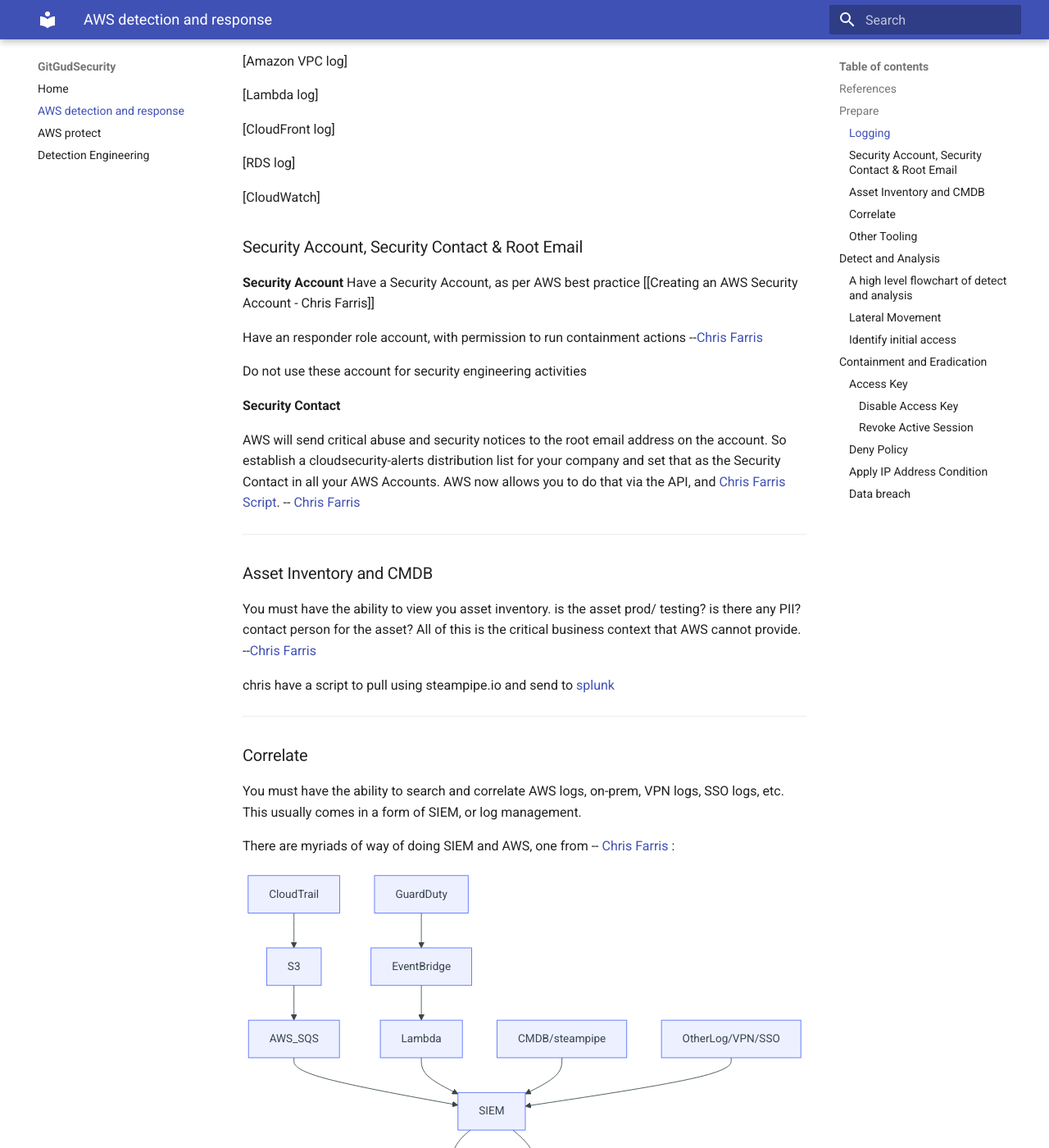
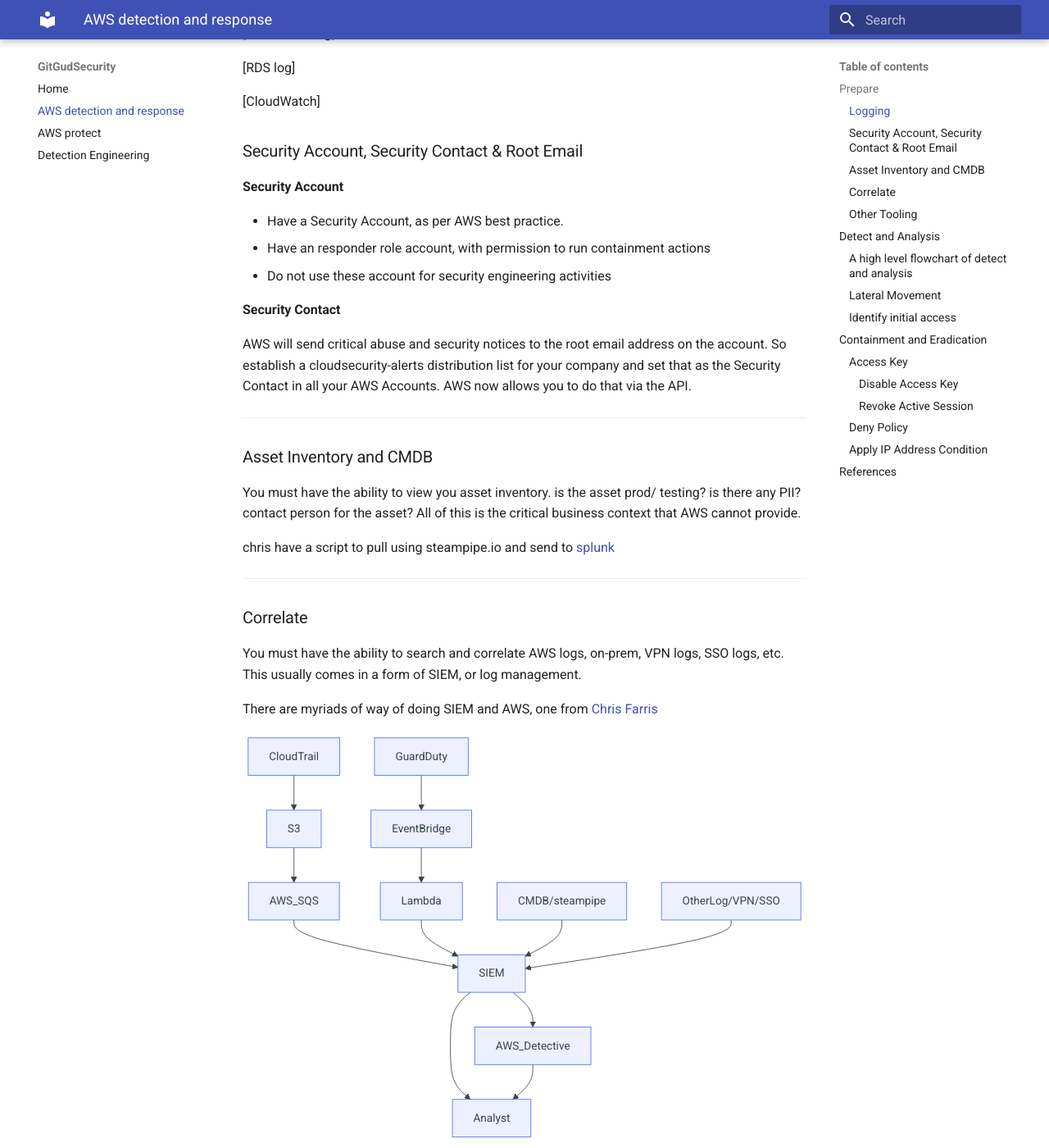
Before and after one commit to aldosimon/GitGudSecurity, an MkDocs documentation site: the page built from docs/AWS detect and response.md, in a window 1280 px wide and 1400 px high, scrolled down 498 px. Shown: the whole window at 82% size. Built offline with MkDocs 1.6.1 and Material for MkDocs 9.7.7, drawn with Linux system fonts in a browser that asks for light colours; some of the changed text lies outside the part shown.

Commit message:
editing aws detect and response, and Detection engineering.

````diff
--- a/docs/AWS detect and response.md
+++ b/docs/AWS detect and response.md
@@ -7,9 +7,6 @@
 description: compediums related to AWS DR
 ---
 # AWS detect and response
-
-## References
-[Chris Farris](https://www.chrisfarris.com/post/aws-ir/)
 
 ## Prepare
 
@@ -38,22 +35,20 @@
 ### Security Account, Security Contact & Root Email
 
 **Security Account**
-Have a Security Account, as per AWS best practice [[Creating an AWS Security Account - Chris Farris]]
 
-Have an responder role account, with permission to run containment actions --[Chris Farris](https://www.chrisfarris.com/post/aws-ir/)
-
-Do not use these account for security engineering activities
+- Have a Security Account, as per AWS best practice.
+- Have an responder role account, with permission to run containment actions
+- Do not use these account for security engineering activities
 
 **Security Contact**
 
-AWS will send critical abuse and security notices to the root email address on the account. So establish a cloudsecurity-alerts distribution list for your company and set that as the Security Contact in all your AWS Accounts. AWS now allows you to do that via the API, and [Chris Farris Script](https://github.com/jchrisfarris/aws-fast-fixes/tree/master/org-configure-alternate-contacts).
--- [Chris Farris](https://www.chrisfarris.com/post/aws-ir/)
+AWS will send critical abuse and security notices to the root email address on the account. So establish a cloudsecurity-alerts distribution list for your company and set that as the Security Contact in all your AWS Accounts. AWS now allows you to do that via the API.
 
 ----
 
 ### Asset Inventory and CMDB
 
-You must have the ability to view you asset inventory. is the asset prod/ testing? is there any PII? contact person for the asset? All of this is the critical business context that AWS cannot provide. --[Chris Farris](https://www.chrisfarris.com/post/aws-ir/)
+You must have the ability to view you asset inventory. is the asset prod/ testing? is there any PII? contact person for the asset? All of this is the critical business context that AWS cannot provide.
 
 chris have a script to pull using steampipe.io and send to [splunk](https://github.com/jchrisfarris/steampipe_splunk_tables/tree/main)
 
@@ -64,7 +59,7 @@
 
 You must have the ability to search  and correlate AWS logs, on-prem, VPN logs, SSO logs, etc. This usually comes in a form of SIEM, or log management.
 
-There are myriads of way of doing SIEM and AWS, one from -- [Chris Farris](https://www.chrisfarris.com/post/aws-ir/) :
+There are myriads of way of doing SIEM and AWS, one from [Chris Farris](https://www.chrisfarris.com/post/aws-ir/)
 
 ```mermaid
 graph TD
@@ -86,24 +81,8 @@
 - VPC FlowLogs will help you understand the network plane stuff. Who is coming and going from your castle?
 - Preparing to conduct an EC2 or Container forensic operation is best done before you need to do that.
 - Detective is a managed capability from AWS to help you understand and investigate events, but it’s pretty expensive. This is useful if you don’t already have the tooling to help
-- [ ] learn more about AWS detective⏫
 - Macie is great for finding the PII in your environment. [Chris Farris Macie](https://www.chrisfarris.com/post/revisiting-macie/).
 ## Detect and Analysis
-
--- [Chris Farris](https://www.chrisfarris.com/post/aws-ir/)
-start with:
-```
-index="aws_cloudtrail" "i-086c8727e55bb6d68"
-readOnly=false
-| table eventName, eventSource, userIdentity.arn, sourceIPAddress
-```
-
-then move to chosen ARN or IP or resources
-
-```
-index="aws_cloudtrail" userIdentity.arn=arn:aws:sts::759429568549:assumed-role/Developer/*
-| table eventName, eventSource, sourceIPAddress
-```
 
 ### A high level flowchart of detect and analysis
 ```mermaid
@@ -111,7 +90,7 @@
 
     A[Event] --> B[what the event about?]
 
-	B --> |Resources| C[investigate resources]
+	  B --> |Resources| C[investigate resources]
 
     B --> |Identity| D[investigate identity]
 
@@ -158,7 +137,6 @@
 | stats count by eventName, userIdentity.arn, sourceIPAddress
 ```
 
-
 (stub)
 [[Lateral movement risks in the cloud and how to prevent them – Part 1 the network layer (VPC)  Wiz Blog]]
 [[EC2-Instance-Connect Lateral Movement Strategy for Data Exfiltration]]
@@ -168,9 +146,10 @@
 
 One key thing you’ll need to do as part of containment is to figure out how they got in in the first place. If it was leaked keys to GitHub, that’s easy. If attacker exfiltrated the credentials from an EC2 instance or container due to an application issue, that will be a bit harder to find.
 
-> With EC2 Instance Roles, the Instance ID is part of the Role Session Name, which may help you.
+With EC2 Instance Roles, the Instance ID is part of the Role Session Name, which may help you.
 
 But if you can’t find the initial vector, you’ll play wack-a-mole with containment, or you’ll have to be more impactful with the containment policies you apply. This is one reason that best-practice is to have one role per resource or app (the other is to maintain least-privilege).
+
 ## Containment and Eradication
 
 ### Access Key
@@ -181,15 +160,15 @@
 
 ![20250212130822.png](../img/20250212130822.png)
 
--- [Chris Farris](https://www.chrisfarris.com/post/aws-ir/)
 #### Revoke Active Session
 
 Temporary credentials that Lambda, EC2 Instances, and Containers use, you need to invalidate the compromised credentials. Via the AWS console, you can say, “Deny everything for all sessions created before X date-time”.
-**remember that**: attackers may be able to use the same exploit again if you don't know initial access.
+
+attackers may be able to use the same exploit again if you don't know initial access.
+
 
 ![20250212131016.png](../img/20250212131016.png)
 
--- [Chris Farris](https://www.chrisfarris.com/post/aws-ir/)
 
 ### Deny Policy
 
@@ -219,7 +198,7 @@
 	]
 }
 ```
--- [Chris Farris](https://www.chrisfarris.com/post/aws-ir/)
+
 
 ### Apply IP Address Condition
 
@@ -243,12 +222,6 @@
   ]
 }
 ```
---[Chris Farris](https://www.chrisfarris.com/post/aws-ir/)
 
-### Data breach
-
-Is there any data breach would be the main question on incident. how can you tell if they got your data? You may see a ListBuckets eventName, but that is not proof of any data exfiltration.
-
-The alternative of GetObject is availble when you enable data event,
-
---[Chris Farris](https://www.chrisfarris.com/post/aws-ir/)
+## References
+[Chris Farris](https://www.chrisfarris.com/post/aws-ir/)
````
Also changed, not shown: other parts of docs/AWS detect and response.md (+1 -1 lines), docs/Detection engineering.md (+20 -15 lines).
